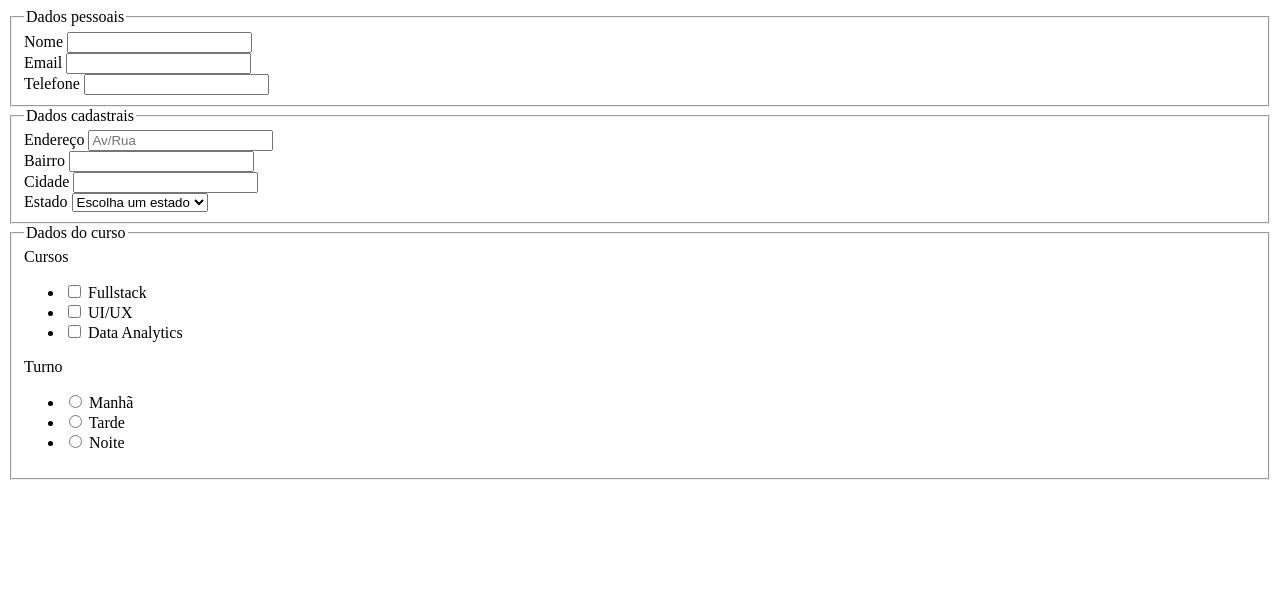
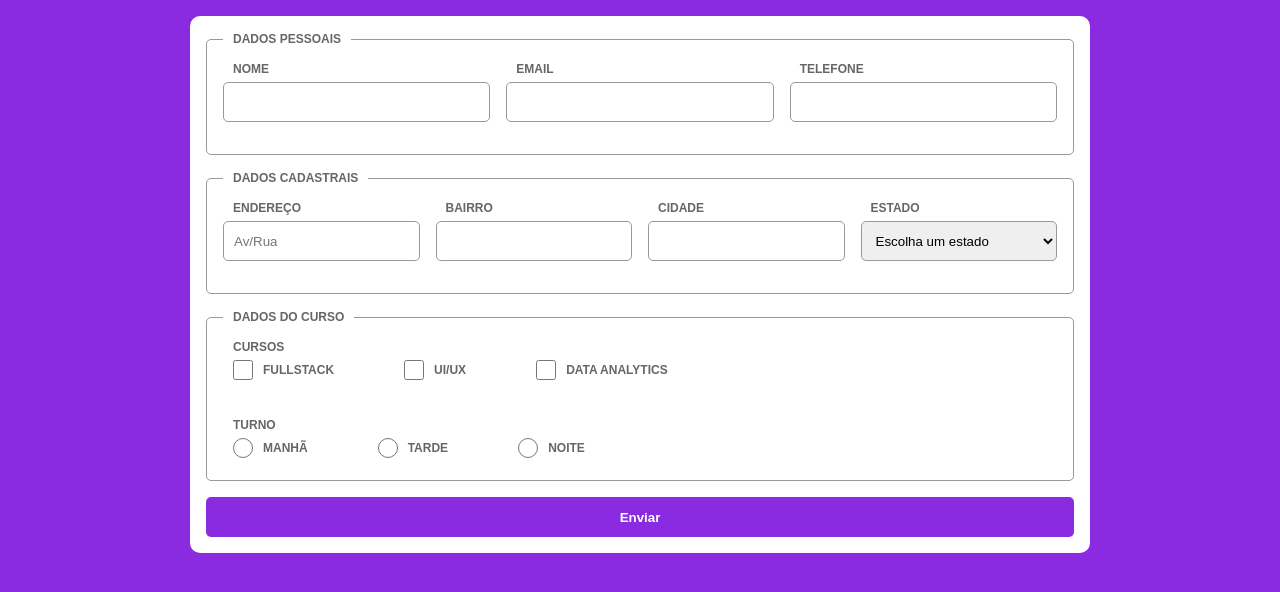
Before and after one commit to Thiagodev87/htma-tags-de-formulario2, a plain HTML site: page index.html in a window 1280 px wide. Drawn offline with Linux system fonts and the light colour scheme.

Commit message:
formulario 2

```diff
--- a/index.html
+++ b/index.html
@@ -9,8 +9,9 @@
 </head>
 
 <body>
+
     <form>
-        <fieldset>
+        <fieldset class="fieldset-1">
             <legend>Dados pessoais</legend>
             <div>
                 <label for="nome">Nome</label>
@@ -27,7 +28,7 @@
             </div>
         </fieldset>
 
-        <fieldset>
+        <fieldset class="fieldset-2">
             <legend>Dados cadastrais</legend>
             <div>
                 <label for="endereco">Endereço</label>
@@ -60,7 +61,7 @@
                 </select>
             </div>
         </fieldset>
-        <fieldset>
+        <fieldset class="fieldset-3">
             <legend>Dados do curso</legend>
             <div>
                 <label>Cursos</label>
@@ -109,6 +110,7 @@
                 </ul>
             </div>
         </fieldset>
+        <button type="submit">Enviar</button>
     </form>
 
 </body>
--- a/inex.css
+++ b/inex.css
@@ -0,0 +1,118 @@
+*{
+    margin: 0;
+    padding: 0;
+    border: 0;
+    list-style: none;
+    font-family: Arial, Helvetica, sans-serif;
+    box-sizing: border-box;
+}
+
+ body{
+    background-color: blueviolet;
+    padding: 16px;
+ }
+
+ form{
+    background-color: white;
+    border-radius: 10px;
+    padding: 16px;
+
+ }
+
+ form fieldset{
+    border: 1px solid #999;
+    padding: 16px;
+    border-radius: 5px;
+    margin-bottom: 16px;
+
+ }
+
+ form legend{
+    padding: 0 10px;
+    text-transform: uppercase;
+    font-size: 12px;
+    font-weight: bold;
+    color: #666;
+ }
+
+ form label{
+    padding: 0 10px;
+    text-transform: uppercase;
+    font-size: 12px;
+    font-weight: bold;
+    color: #666;
+    display: block;
+    margin-bottom: 6px;
+
+ }
+
+ form fieldset div{
+    margin-bottom: 16px;
+ }
+ form fieldset div:last-of-type{
+    margin-bottom:0;
+}
+
+ form input, form select{
+    width: 100%;
+    height: 40px;
+    border: 1px solid #999;
+    border-radius: 5px;
+    padding-left: 10px;
+    accent-color:blueviolet;
+
+ }
+
+ form input:focus, form select:focus{
+    outline: 2px solid blueviolet;
+ }
+
+ form ul li label {
+    display: flex;
+    align-items: center ;
+    gap: 10px;
+ }
+
+ form ul li input{
+    width: 20px;
+    height: 20px;
+
+ }
+
+ form button{
+    width: 100%;
+    height: 40px;
+    background-color: blueviolet;
+    color: white;
+    border-radius: 5px;
+    font-weight: bold;
+
+ }
+
+ @media screen and ( width >= 1024px){
+    .fieldset-1, .fieldset-2, .fieldset-3{
+        display: grid;
+        grid-template-columns: 1fr 1fr;
+        gap: 16px;
+    }
+ }
+
+ @media screen and ( width >= 1280px){
+    form{
+        width: 900px;
+        margin: 0 auto;
+    }
+    .fieldset-1{
+        grid-template-columns: 1fr 1fr 1fr;
+    }
+    .fieldset-2{
+        grid-template-columns: repeat(4,1fr);
+    }
+    .fieldset-3{
+        grid-template-columns: 1fr;
+    }
+    .fieldset-3 ul{
+        display: flex;
+        gap: 50px;
+    }
+ }
```
